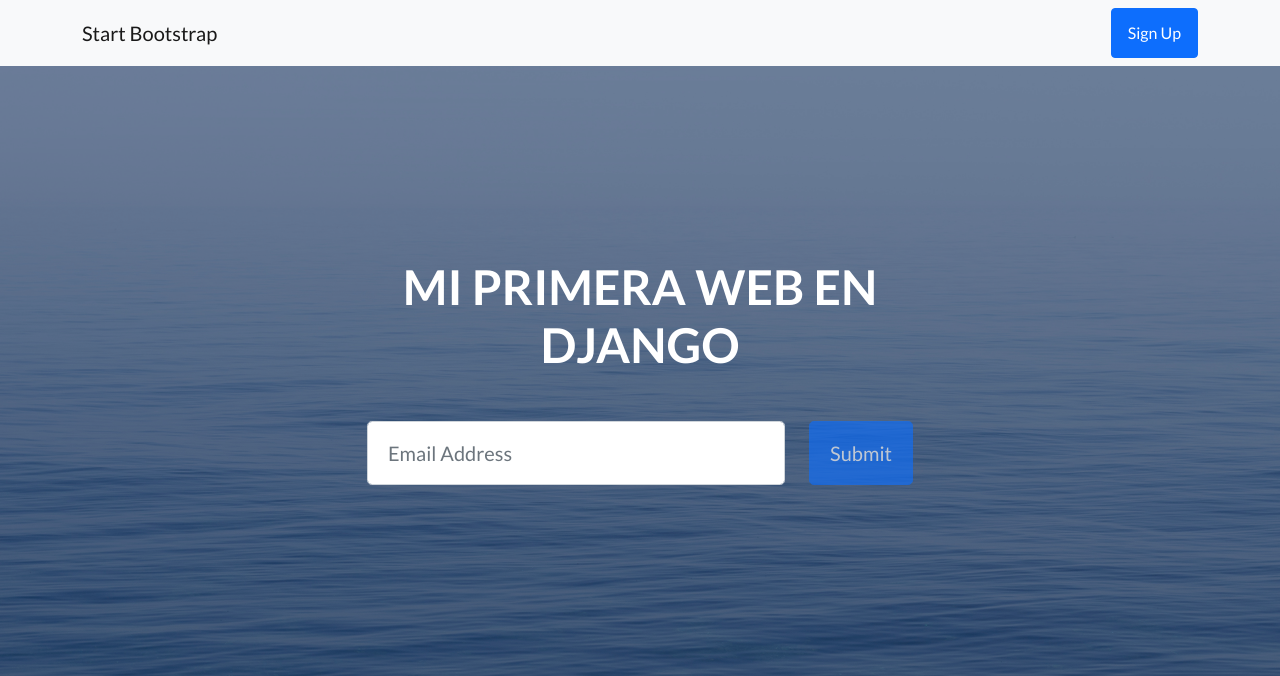
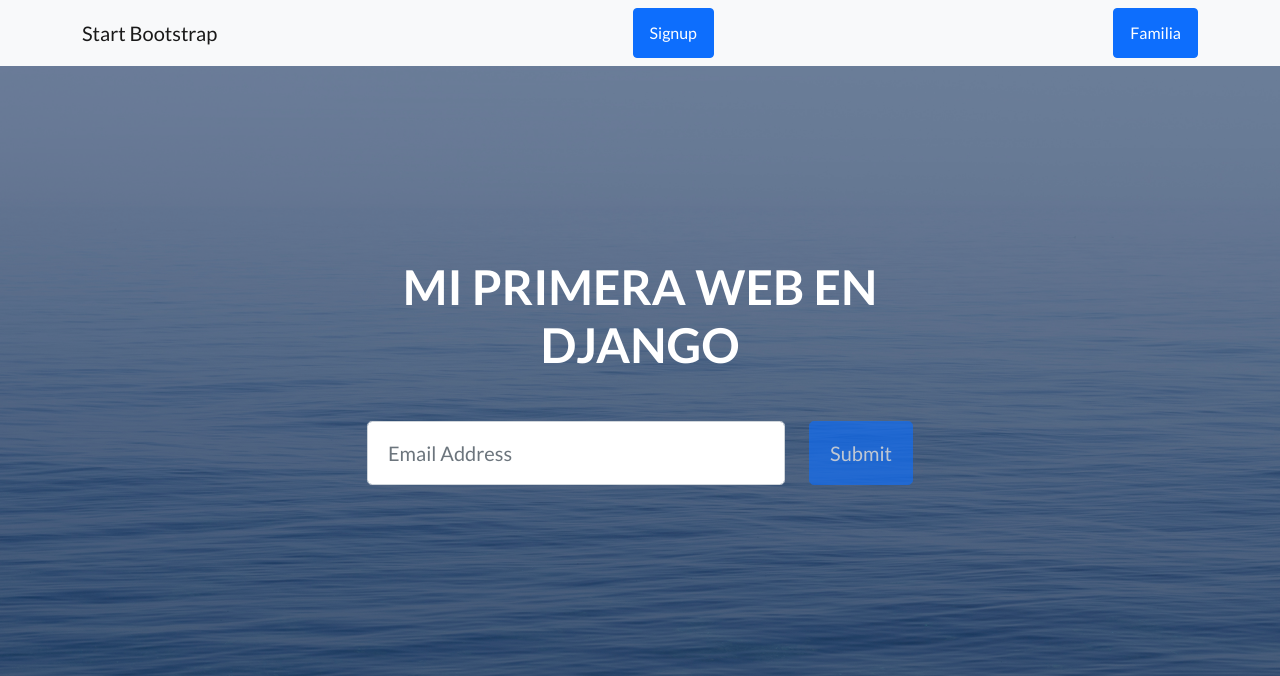
Before and after one commit to sandrade1990/Herencias, a Django app: page /AppMvt/inicio/ in a window 1280 px wide. Shown: the top 676 px of the page. Run offline with Django 4.2, Linux system fonts and the light colour scheme; some libraries are stand-ins or nearby versions.

Commit message:
Primera WEB con Menu

```diff
--- a/AppMvt/Templates/AppMvt/inicio.html
+++ b/AppMvt/Templates/AppMvt/inicio.html
@@ -22,7 +22,8 @@
         <nav class="navbar navbar-light bg-light static-top">
             <div class="container">
                 <a class="navbar-brand" href="#!">Start Bootstrap</a>
-                <a class="btn btn-primary" href="#signup">Sign Up</a>
+                <a class="btn btn-primary" href="#signup">Signup</a>
+                <a class="btn btn-primary" href="{% url 'Familia' %}">Familia</a>
             </div>
         </nav>
         <!-- Masthead-->
--- a/AppMvt/urls.py
+++ b/AppMvt/urls.py
@@ -2,6 +2,6 @@ from django.urls import path
 from .views import *
 
 urlpatterns = [
-    path('familia/',Familia),
+    path('familia/',Familia, name='Familia'),
     path('inicio/',inicio),
 ]
```
Also changed, not shown: db.sqlite3.
